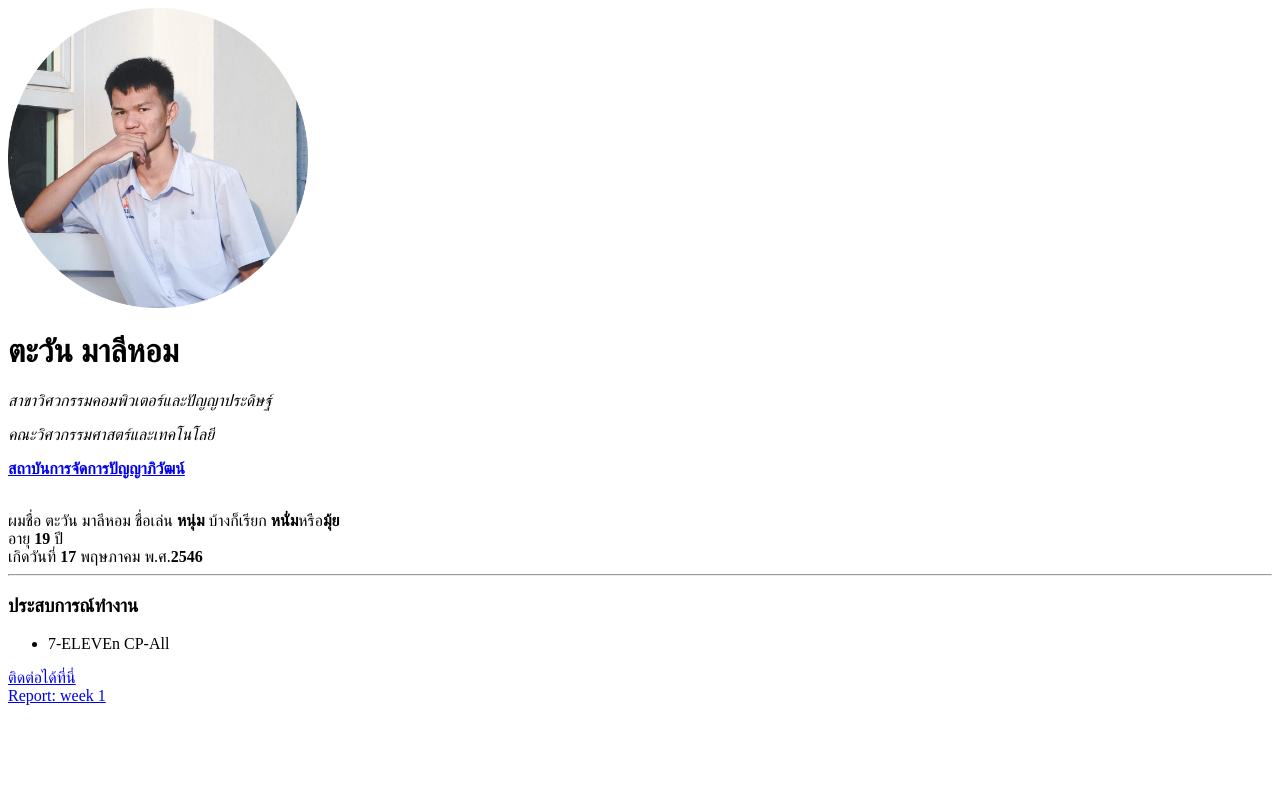
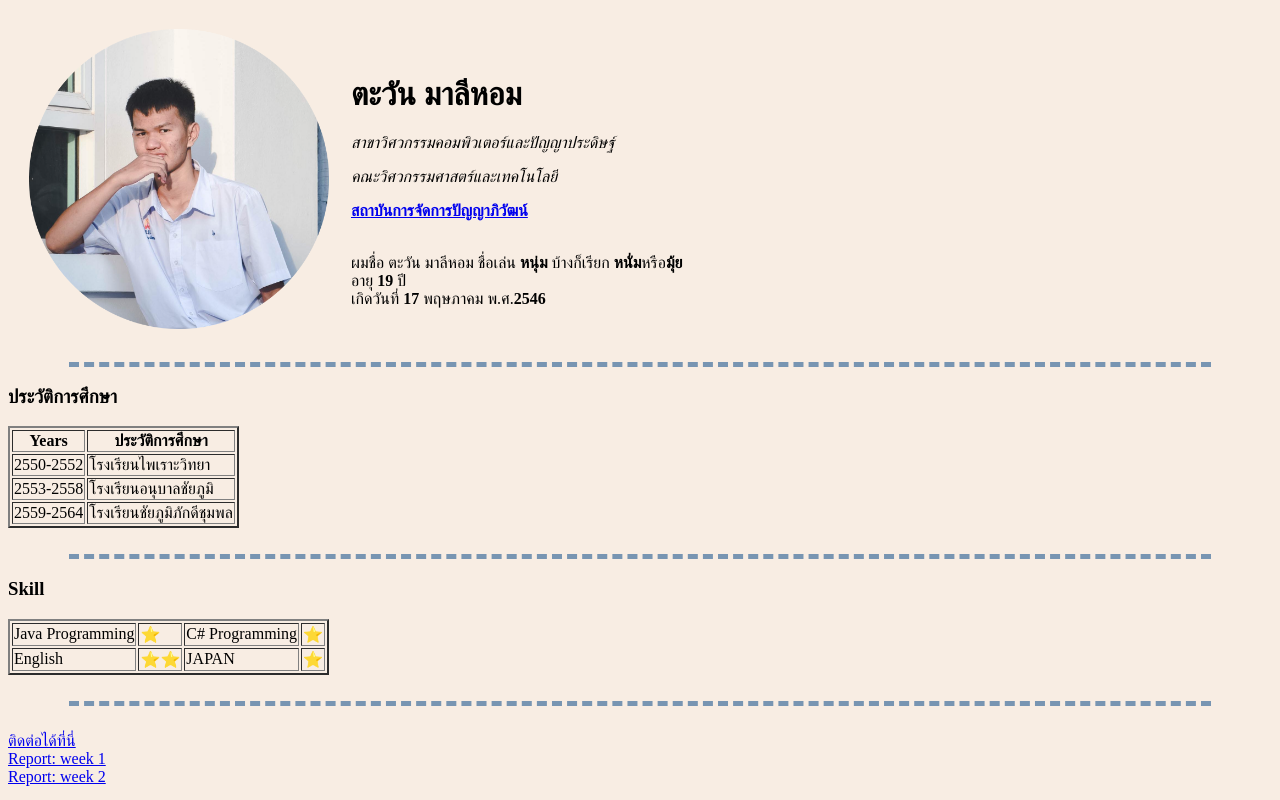
Before and after one commit to Num1717T/Resume, a plain HTML site: page index.html in a window 1280 px wide. Drawn offline with Linux system fonts and the light colour scheme.

Commit message:
Add files via upload

```diff
--- a/index.html
+++ b/index.html
@@ -3,10 +3,27 @@
   <head>
       <meta charset="utf-8" />
       <title>This is Tawan Maleehom</title>
+      <style>
+          body{background-color:#F8EDE3;}
+          hr{
+            border-style:dashed solid none none;
+            /* background-color:#7895B2; */
+            /* height: 2px; */
+            border-color: #7895B2;
+            border-width: 5px;
+            width: 90%;
+            }
+
+          img{width:300px ; height:300px;}
+      </style>
+
   </head>
-  <body>
-    <img src="Num.png" alt="Tawan Maleehom Imaage of school" width="300" height="300">
-      <h1>ตะวัน มาลีหอม</h1>
+  <body> <!--style="background-color:#E8DFCA;-->
+
+  <table cellspacing="20">
+    <tr>
+      <td><img src="Num.png" alt="Tawan Maleehom Imaage of school"></td>
+      <td><h1>ตะวัน มาลีหอม</h1>
       <p><em>สาขาวิศวกรรมคอมพิวเตอร์และปัญญาประดิษฐ์</em></p>
       <p><em>คณะวิศวกรรมศาสตร์และเทคโนโลยี</em></p>
       <p><strong><a href="https://www.pim.ac.th/">สถาบันการจัดการปัญญาภิวัฒน์</a></strong></p>
@@ -15,15 +32,65 @@
       <br>
       อายุ <strong>19</strong> ปี
       <br>
-      เกิดวันที่ <strong>17</strong> พฤษภาคม พ.ศ.<strong>2546</strong>
-      <hr>
+      เกิดวันที่ <strong>17</strong> พฤษภาคม พ.ศ.<strong>2546</strong></td>
+    </tr>
+  </table>
+
+      <!-- <hr>
       <h3>ประสบการณ์ทำงาน</h3>
       <ul>
-        <li>7-ELEVEn CP-All</li>
-      </ul>
+      <li>7-ELEVEn CP-All</li> -->
+
+  <hr>
+    <h3>ประวัติการศึกษา</h3>
+      <table border="2px">
+        <thead>
+        <tr>
+          <th>Years</th>
+          <th>ประวัติการศึกษา</th>
+        </tr>
+        </thead>
+        <tr>
+          <td>2550-2552</td>
+          <td>โรงเรียนไพเราะวิทยา</td>
+        </tr>
+        <tr>
+          <td>2553-2558</td>
+          <td>โรงเรียนอนุบาลชัยภูมิ</td>
+        </tr>
+        <tr>
+          <td>2559-2564</td>
+          <td>โรงเรียนชัยภูมิภักดีชุมพล</td>
+        </tr>
+      </table>
+
+<br>
+
+      <!-- style="border-style:dashed solid; เส้นไว้ใช้-->
+      <hr>
+      <h3>Skill</h3>
+      <table border="2px">
+        <tr>
+          <td>Java Programming</td>
+          <td>⭐</td>
+          <td>C# Programming</td>
+          <td>⭐</td>
+        </tr>
+        <tr>
+          <td>English</td>
+          <td>⭐⭐</td>
+          <td>JAPAN</td>
+          <td>⭐</td>
+        </tr>
+      </table>
+      <br>
+      <hr>
+<br>
         <a href="ConTag.html">ติดต่อได้ที่นี่</a>
         <br>
-        <a href="Report.html">Report: week 1 </a>
+        <a href="Report1.html">Report: week 1 </a>
+        <br>
+        <a href="Report2.html">Report: week 2 </a>
 
   </body>
 
```
Also changed, not shown: ConTag.html (+35 -1 lines), Report1.html (added, +68 -0 lines), Report2.html (added, +68 -0 lines).
